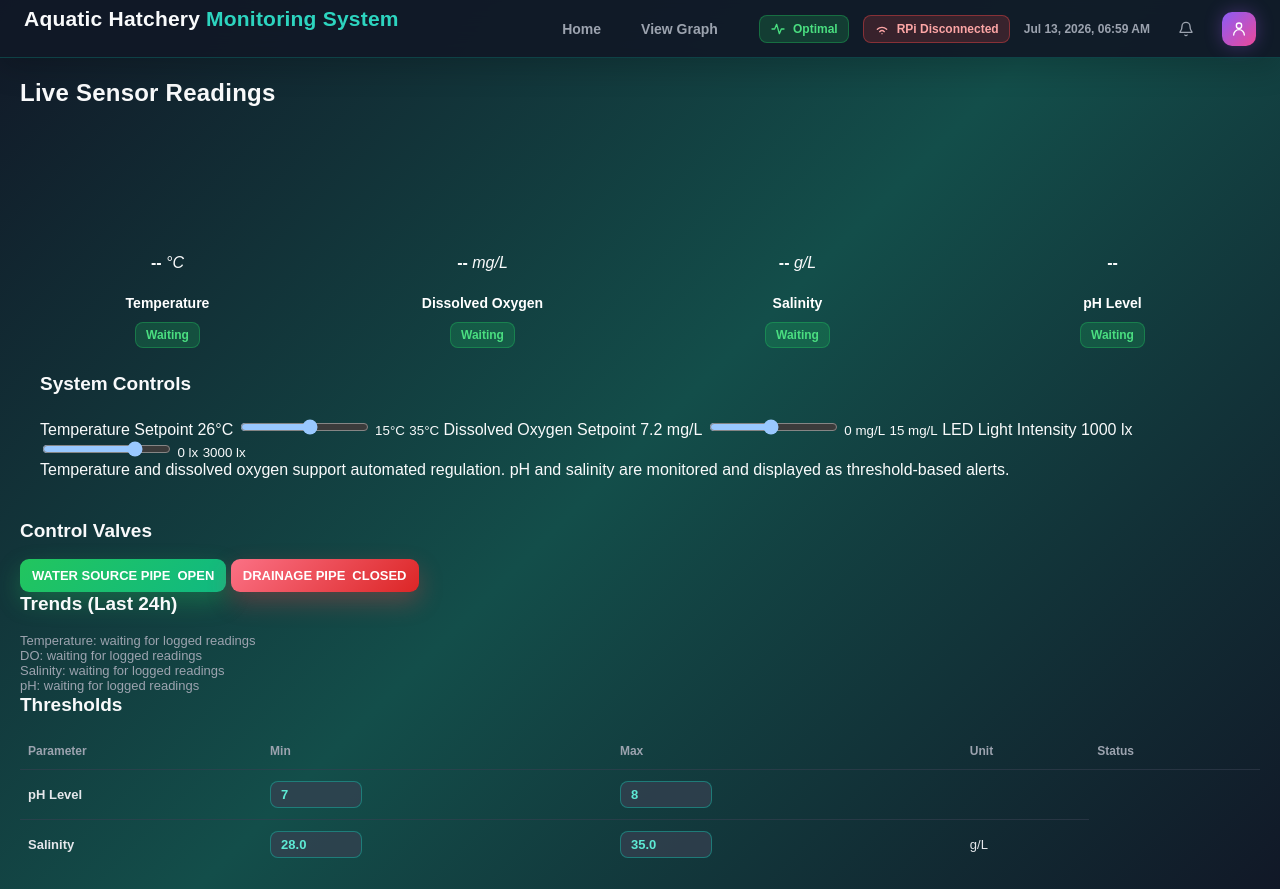
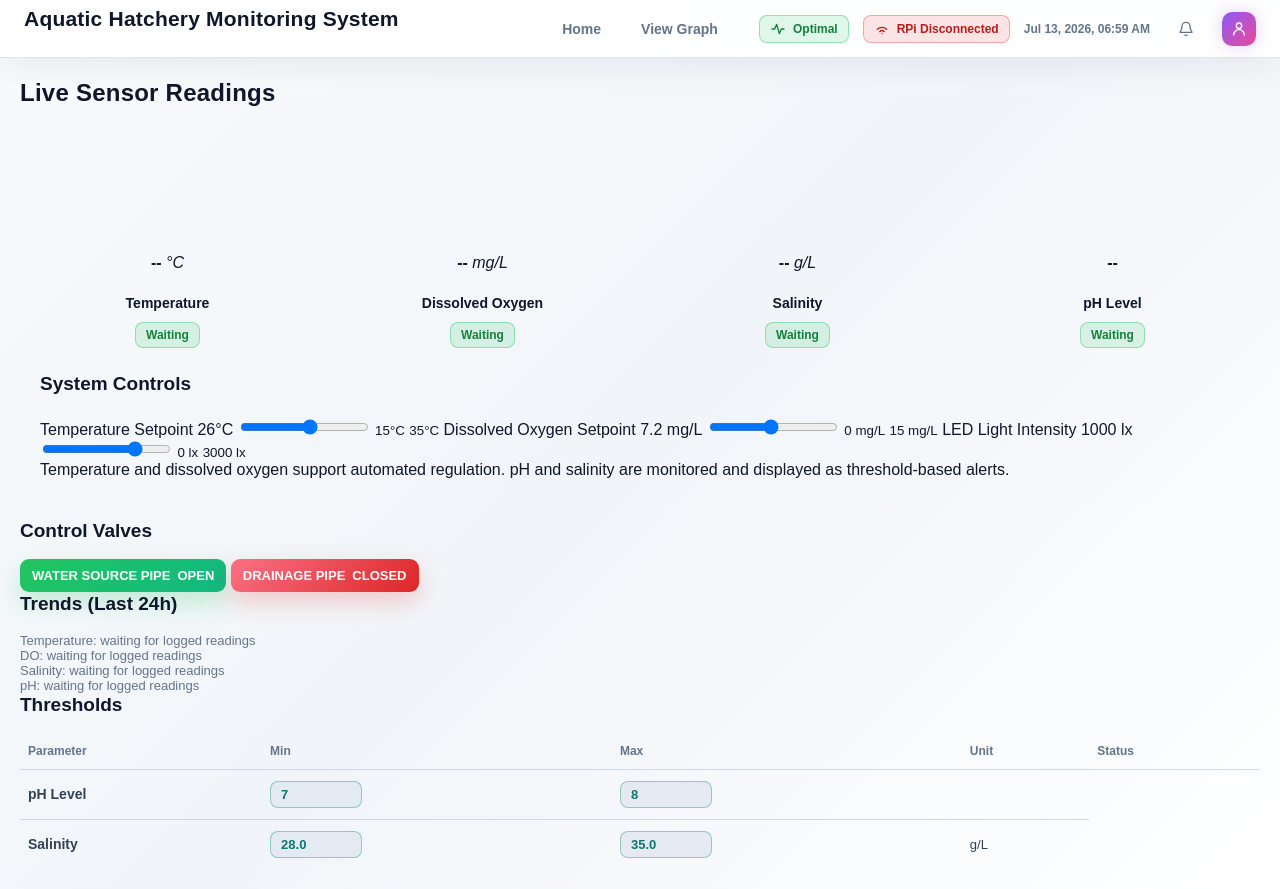
Before and after one commit to ScarXiFy/aquatic-hatchery-monitoring-system, a Flask app: template app/templates/index.html in a window 1280 px wide. Run offline with Flask 3, Linux system fonts and the light colour scheme; the template is opened without the code that fills it, so the values that code supplies are empty; data comes from the database, SQL or seed files in the repository; some libraries are stand-ins or nearby versions.

Commit message:
[enrico][Update] CSS styles for light mode and enhance UI elements

```diff
--- a/app/static/css/dashboard.css
+++ b/app/static/css/dashboard.css
@@ -1,26 +1,26 @@
 :root {
-  color-scheme: dark;
-  --bg-start: #111827;
-  --bg-mid: #134e4a;
-  --bg-end: #111827;
-  --nav-bg: rgba(17, 24, 39, 0.92);
-  --panel-bg: rgba(31, 41, 55, 0.52);
-  --panel-soft: rgba(17, 24, 39, 0.42);
-  --panel-border: rgba(15, 118, 110, 0.46);
-  --line-border: rgba(55, 65, 81, 0.58);
-  --text: #f9fafb;
-  --muted: #9ca3af;
-  --muted-strong: #d1d5db;
-  --teal: #14b8a6;
-  --cyan: #22d3ee;
-  --green: #10b981;
-  --yellow: #fbbf24;
-  --red: #ef4444;
+  color-scheme: light;
+  --bg-start: #f8fafc;
+  --bg-mid: #f1f5f9;
+  --bg-end: #ffffff;
+  --nav-bg: rgba(255, 255, 255, 0.92);
+  --panel-bg: rgba(255, 255, 255, 0.68);
+  --panel-soft: rgba(241, 245, 249, 0.75);
+  --panel-border: rgba(148, 163, 184, 0.35);
+  --line-border: rgba(203, 213, 225, 0.9);
+  --text: #0f172a;
+  --muted: #64748b;
+  --muted-strong: #334155;
+  --teal: #0d9488;
+  --cyan: #0891b2;
+  --green: #059669;
+  --yellow: #b45309;
+  --red: #dc2626;
   --purple: #8b5cf6;
-  --orange: #f59e0b;
-  --gauge-track: rgba(75, 85, 99, 0.62);
+  --orange: #d97706;
+  --gauge-track: rgba(203, 213, 225, 0.8);
   --radius-xl: 16px;
-  --shadow-panel: 0 24px 70px rgba(0, 0, 0, 0.28);
+  --shadow-panel: 0 24px 70px rgba(15, 23, 42, 0.1);
 }
 
 * {
@@ -69,8 +69,8 @@ input:focus-visible {
   min-height: 58px;
   padding: 0 24px;
   background: var(--nav-bg);
-  border-bottom: 1px solid rgba(15, 118, 110, 0.44);
-  box-shadow: 0 10px 30px rgba(0, 0, 0, 0.18);
+  border-bottom: 1px solid rgba(148, 163, 184, 0.28);
+  box-shadow: 0 10px 30px rgba(15, 23, 42, 0.06);
   backdrop-filter: blur(18px);
 }
 
@@ -88,7 +88,7 @@ input:focus-visible {
 }
 
 .brand strong {
-  color: #2dd4bf;
+  color: #0d9488;
 }
 
 .nav {
@@ -143,9 +143,9 @@ input:focus-visible {
   min-height: 26px;
   padding: 5px 10px;
   border-radius: 8px;
-  border: 1px solid rgba(34, 197, 94, 0.36);
-  background: rgba(34, 197, 94, 0.2);
-  color: #4ade80;
+  border: 1px solid rgba(34, 197, 94, 0.4);
+  background: rgba(34, 197, 94, 0.14);
+  color: #15803d;
   font-size: 12px;
   font-weight: 900;
   line-height: 1;
@@ -165,33 +165,33 @@ input:focus-visible {
 }
 
 .status-rpi {
-  border-color: rgba(6, 182, 212, 0.36);
-  background: rgba(6, 182, 212, 0.2);
-  color: #67e8f9;
+  border-color: rgba(6, 182, 212, 0.4);
+  background: rgba(6, 182, 212, 0.14);
+  color: #0e7490;
 }
 
 .status-rpi-disconnected {
-  border-color: rgba(239, 68, 68, 0.44);
-  background: rgba(239, 68, 68, 0.18);
-  color: #fca5a5;
+  border-color: rgba(239, 68, 68, 0.4);
+  background: rgba(239, 68, 68, 0.14);
+  color: #b91c1c;
 }
 
 .status-warning {
-  border-color: rgba(251, 191, 36, 0.44);
-  background: rgba(251, 191, 36, 0.2);
-  color: #facc15;
+  border-color: rgba(251, 191, 36, 0.5);
+  background: rgba(251, 191, 36, 0.16);
+  color: #a16207;
 }
 
 .status-critical {
-  border-color: rgba(239, 68, 68, 0.44);
-  background: rgba(239, 68, 68, 0.2);
-  color: #f87171;
+  border-color: rgba(239, 68, 68, 0.4);
+  background: rgba(239, 68, 68, 0.14);
+  color: #b91c1c;
 }
 
 .status-neutral {
-  border-color: rgba(156, 163, 175, 0.35);
-  background: rgba(156, 163, 175, 0.12);
-  color: #d1d5db;
+  border-color: rgba(148, 163, 184, 0.45);
+  background: rgba(148, 163, 184, 0.14);
+  color: #475569;
 }
 
 .icon-button,
@@ -219,7 +219,7 @@ input:focus-visible {
   height: 34px;
   color: white;
   background: linear-gradient(135deg, #8b5cf6, #ec4899);
-  box-shadow: 0 0 18px rgba(168, 85, 247, 0.32);
+  box-shadow: 0 0 18px rgba(168, 85, 247, 0.28);
 }
 
 .page-shell {
@@ -328,21 +328,21 @@ h3 {
 }
 
 .gauge-center strong {
-  color: white;
+  color: var(--text);
   font-size: 30px;
   line-height: 1;
   letter-spacing: -0.02em;
 }
 
 .gauge-center span {
-  color: #d1d5db;
+  color: #475569;
   font-size: 13px;
   font-weight: 800;
 }
 
 .gauge-card h2 {
   margin: 12px 0 0;
-  color: white;
+  color: var(--text);
   font-size: 14px;
   font-weight: 900;
   text-align: center;
@@ -436,7 +436,7 @@ h3 {
   font-size: 13px;
   font-weight: 900;
   text-transform: uppercase;
-  box-shadow: 0 10px 24px rgba(239, 68, 68, 0.32);
+  box-shadow: 0 10px 24px rgba(239, 68, 68, 0.25);
   cursor: pointer;
   transition: filter 160ms ease, transform 160ms ease;
 }
@@ -458,7 +458,7 @@ h3 {
 
 .valve-toggle[aria-pressed="true"] {
   background: linear-gradient(135deg, #22c55e, #10b981);
-  box-shadow: 0 10px 24px rgba(34, 197, 94, 0.32);
+  box-shadow: 0 10px 24px rgba(34, 197, 94, 0.25);
 }
 
 .trends-panel {
@@ -558,9 +559,14 @@ h3 {
 .threshold-table td {
   padding: 11px 8px;
   border-bottom: 1px solid var(--line-border);
-  color: #e5e7eb;
+  color: #334155;
   font-size: 13px;
   text-align: left;
+}
+
+.threshold-table td:first-child {
+  font-size: 14px;
+  font-weight: 800;
 }
 
 .threshold-table th {
@@ -579,10 +585,10 @@ h3 {
   min-width: 92px;
   min-height: 27px;
   padding: 0 10px;
-  border: 1px solid rgba(20, 184, 166, 0.5);
+  border: 1px solid rgba(13, 148, 136, 0.4);
   border-radius: 8px;
-  background: rgba(55, 65, 81, 0.72);
-  color: #5eead4;
+  background: rgba(226, 232, 240, 0.85);
+  color: #0f766e;
   font-weight: 900;
 }
 
--- a/app/templates/base.html
+++ b/app/templates/base.html
@@ -11,8 +11,7 @@
 <body class="{% block body_class %}dashboard-body{% endblock %}">
   <header class="topbar">
     <a class="brand" href="{{ url_for('main.index') }}">
-      <span>Aquatic Hatchery</span>
-      <strong>Monitoring System</strong>
+      <span>Aquatic Hatchery Monitoring System</span>
     </a>
 
     <nav class="nav" aria-label="Primary navigation">
```
Also changed, not shown: other parts of app/static/css/dashboard.css (+63 -61 lines), app/static/css/styles.css (+60 -59 lines).
